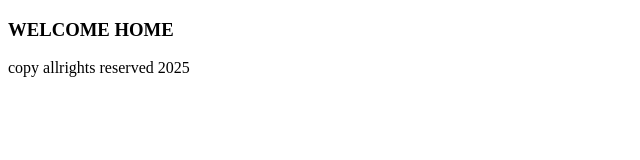
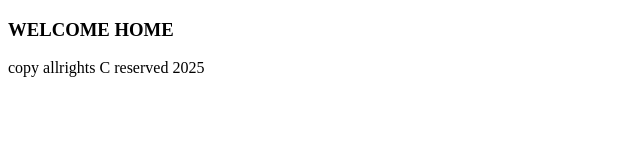
Before and after one commit to growww335/git-begginner-tutorial-, a plain HTML site: page about.html in a window 1280 px wide. Shown: the full height of the page, 0-640 px from the left. Drawn offline with Linux system fonts and the light colour scheme.

```diff
--- a/about.html
+++ b/about.html
@@ -8,7 +8,7 @@
 <body>
     <h3>WELCOME HOME</h3>
     <footer>
-        copy allrights reserved 2025
+        copy allrights C reserved 2025
     </footer>
 </body>
 </html>
```
